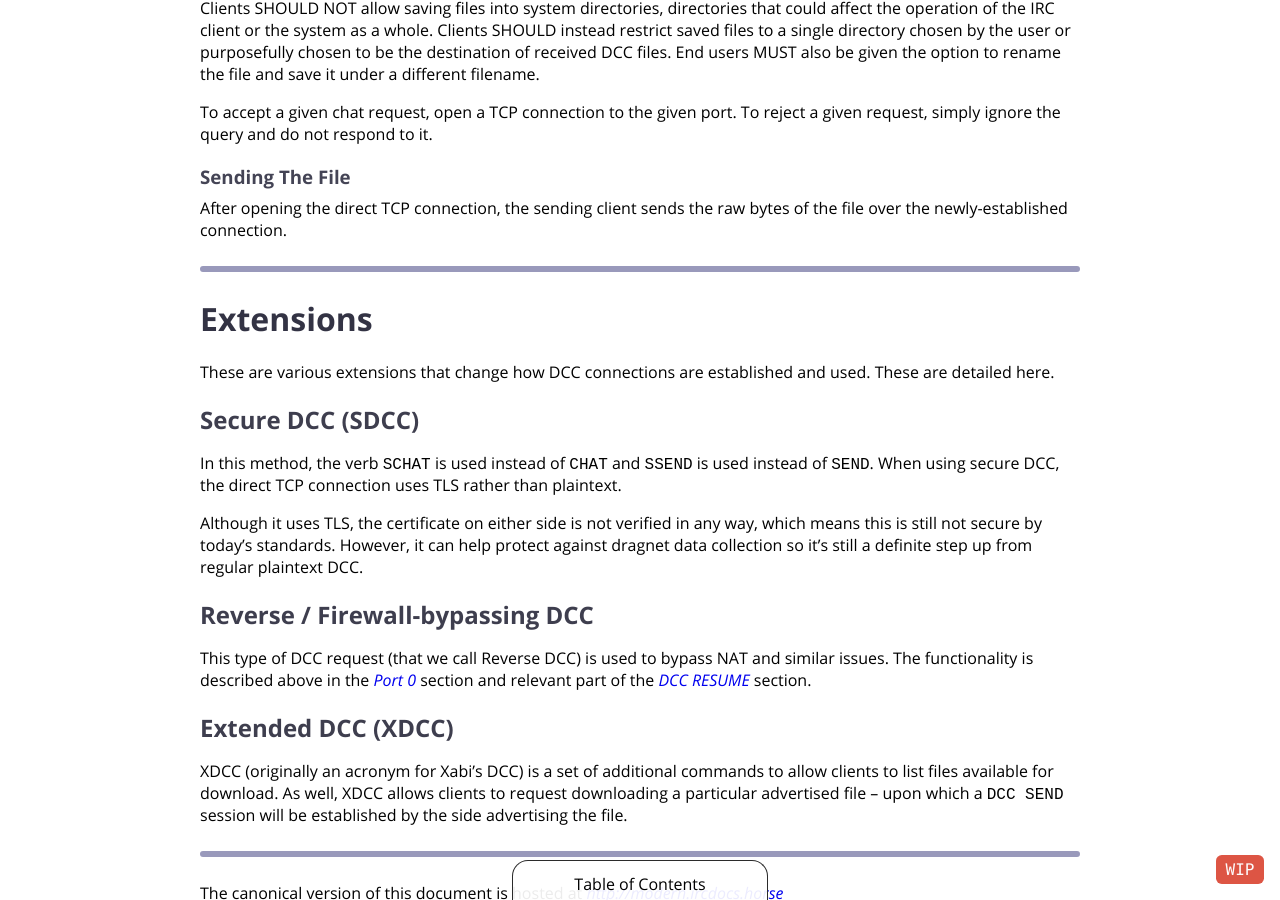
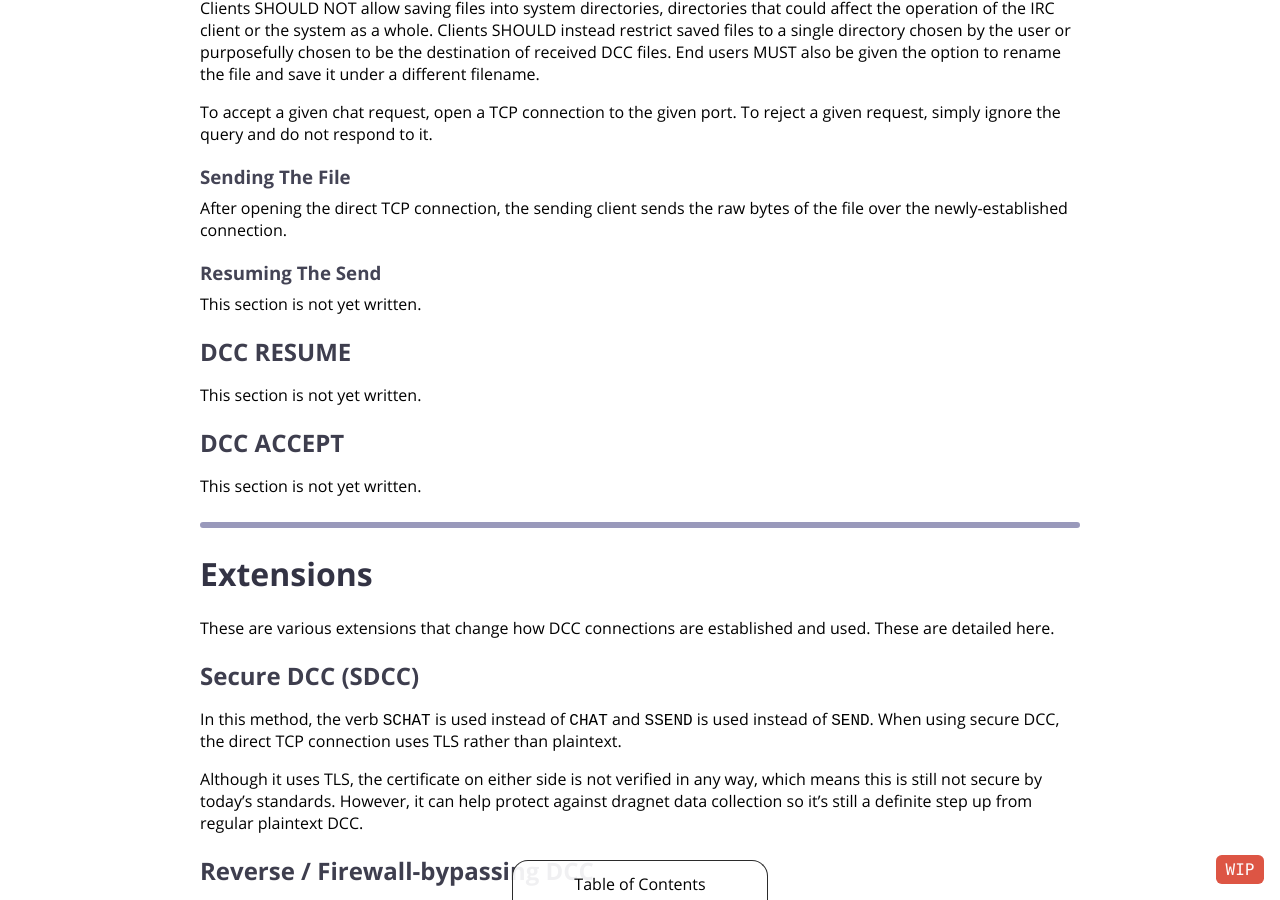
Before and after one commit to ircdocs/modern-irc, a Jekyll site: the page built from dcc.md, in a window 1280 px wide and 900 px high, scrolled down 3157 px. Built offline with Jekyll 4.4.1, drawn with Linux system fonts in a browser that asks for light colours.

Commit message:
dcc: Add missing section markers

```diff
--- a/dcc.md
+++ b/dcc.md
@@ -127,6 +127,20 @@ To accept a given chat request, open a TCP connection to the given port. To reje
 
 After opening the direct TCP connection, the sending client sends the raw bytes of the file over the newly-established connection.
 
+### Resuming The Send
+
+This section is not yet written.
+
+
+## DCC RESUME
+
+This section is not yet written.
+
+
+## DCC ACCEPT
+
+This section is not yet written.
+
 
 ---
 
```
